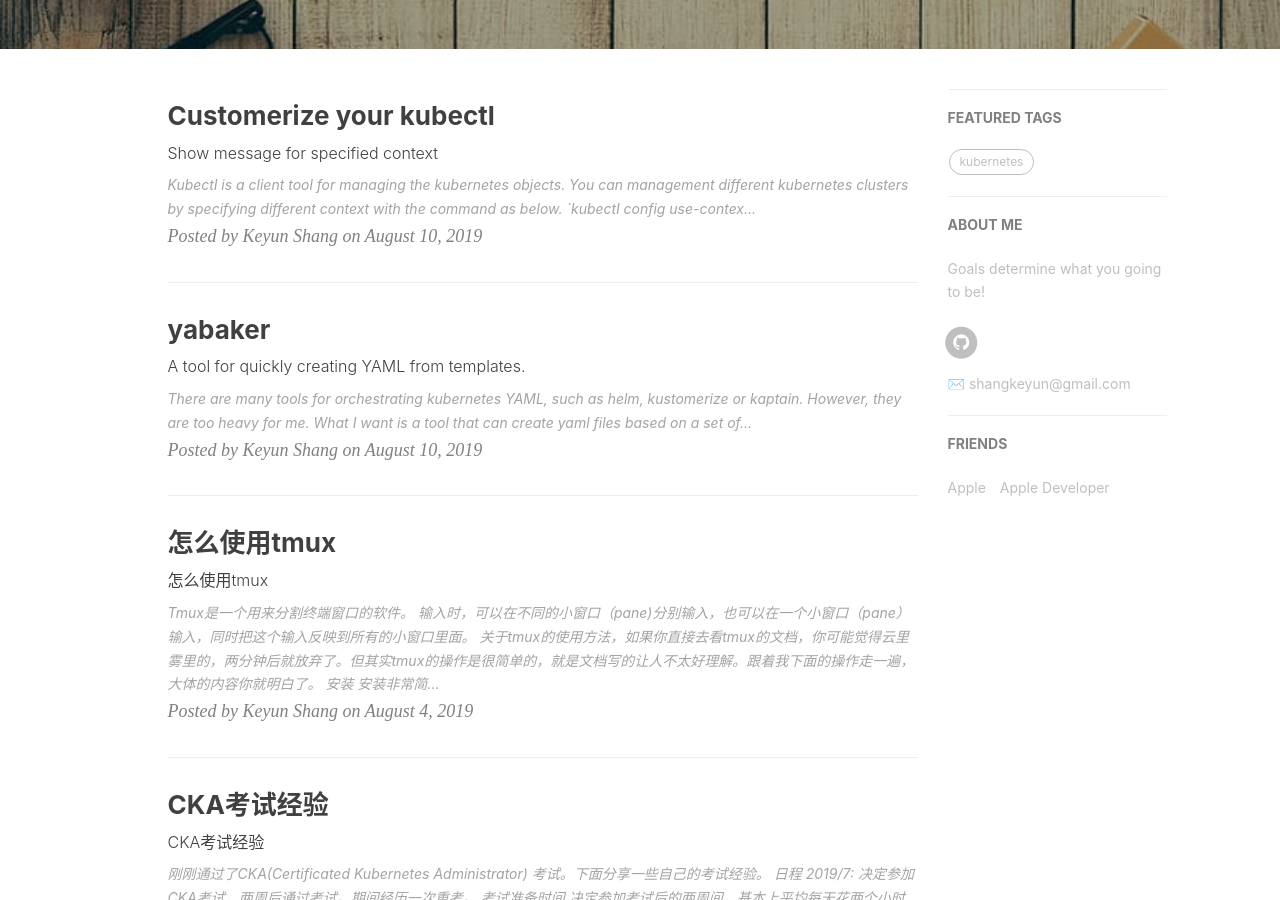
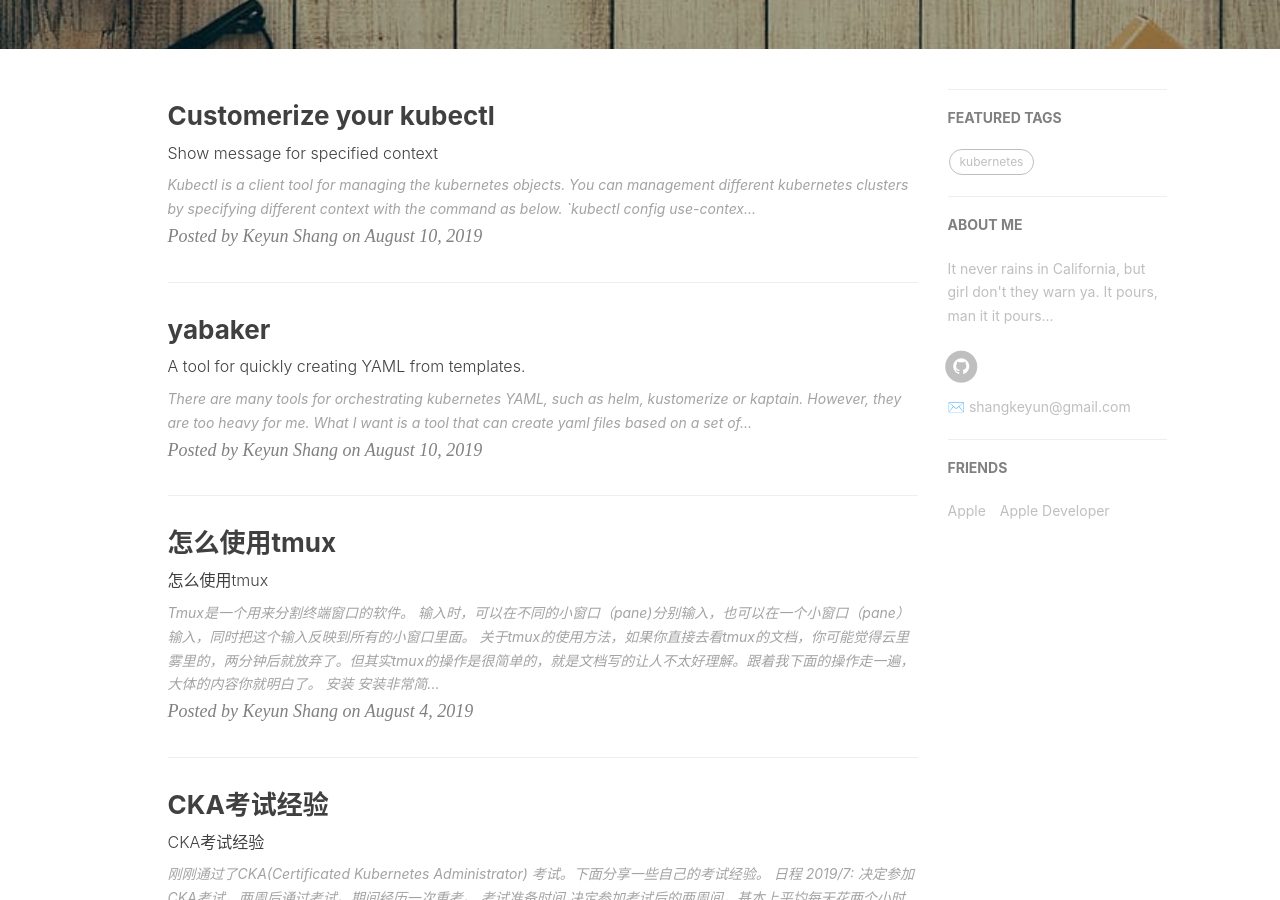
Before and after one commit to lanesky/lanesky.github.io, a Jekyll site: the page built from index.html, in a window 1280 px wide and 900 px high, scrolled down 457 px. Built offline with Jekyll 4.4.1, drawn with Linux system fonts in a browser that asks for light colours; nearby versions of some CDN libraries; the list of posts is cut into pages by our own code; comment, search, counter and statistics services are not loaded.

Commit message:
post modification

```diff
--- a/_config.yml
+++ b/_config.yml
@@ -11,7 +11,7 @@ github_repo: "https://github.com/lanesky/lanesky.github.io.git" # you code repos
 
 # Sidebar settings
 sidebar: true                           # whether or not using Sidebar.
-sidebar-about-description: "Goals determine what you going to be!"
+sidebar-about-description: "It never rains in California, but girl don't they warn ya. It pours, man it it pours..."
 # sidebar-avatar: /img/about-BY-gentle.jpg      # use absolute URL, seeing it's used in both `/` and `/about/`
 
 
@@ -20,7 +20,7 @@ sidebar-about-description: "Goals determine what you going to be!"
 RSS: false
 # weibo_username:     tbd
 # zhihu_username:     tbd
-github_username:    lanesky
+github_username:    keyunshang
 # facebook_username:  tbd
 # jianshu_username:   tbd
 #twitter_username:    tbd
```
